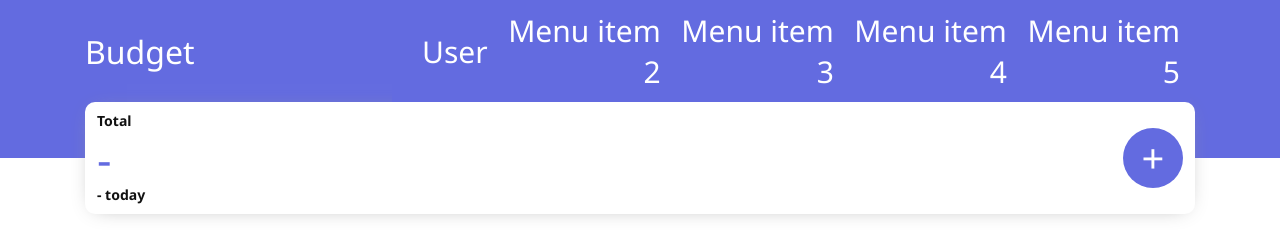
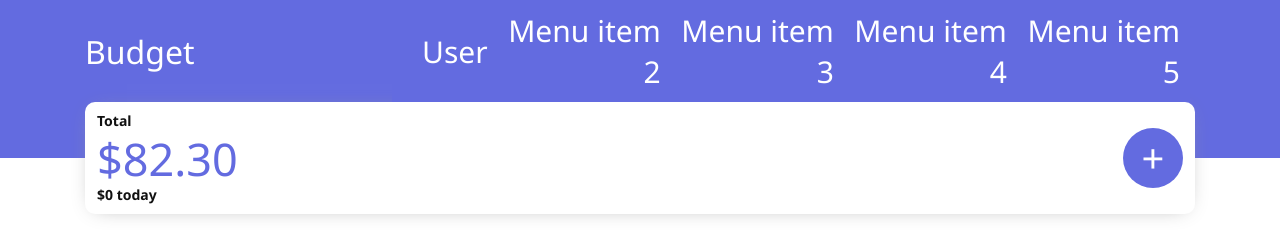
Before and after one commit to JasonDollar/Budget-app-frontend, a React (Create React App) app: page /expenses in a window 1280 px wide. Shown: the top 252 px of the page. Built offline with nearby package versions, Linux system fonts and the light colour scheme; no server answers; sample sign-in values are in the browser's storage.

Commit message:
small fixes

```diff
--- a/src/components/Total.js
+++ b/src/components/Total.js
@@ -78,14 +78,14 @@ const Total = ({ totalComponentHeight, setTotalComponentHeight }) => {
       <p className="header">Total</p>
       <div className="main">
         <div className="total">
-          {loading ? '-' : formatMoney(totalAmount, currency, locale)}
+          {formatMoney(totalAmount, currency, locale)}
         </div>
         <Link to='/addExpense' className="link">
           <span>+</span>
         </Link>
       </div>
       <p className="today">
-        {loading ? '-' : formatMoney(todayAmount, currency, locale)} today
+        {formatMoney(todayAmount, currency, locale)} today
       </p>
     </TotalBox>
   )
--- a/src/lib/calcMoney.js
+++ b/src/lib/calcMoney.js
@@ -5,7 +5,7 @@ export const calculateTotal = expenses => expenses.reduce((acc, item) => {
 }, 0)
 
 export const calculateTodayExpenses = expenses => expenses.reduce((acc, item) => {
-  if (isToday(new Date(item.createdAt))) {
+  if (isToday(new Date(item.expenseDate))) {
     return acc += item.amount
   }
   return acc
```
